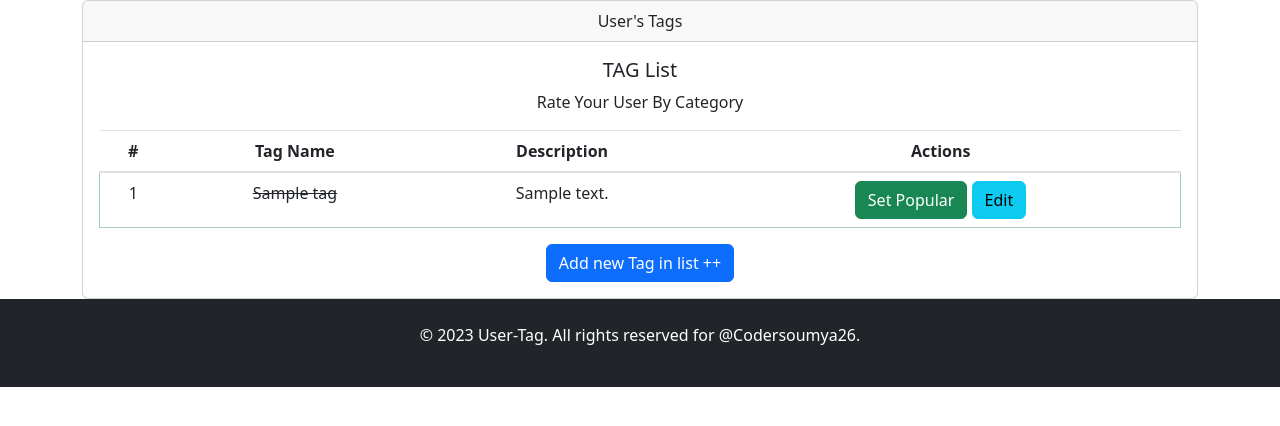
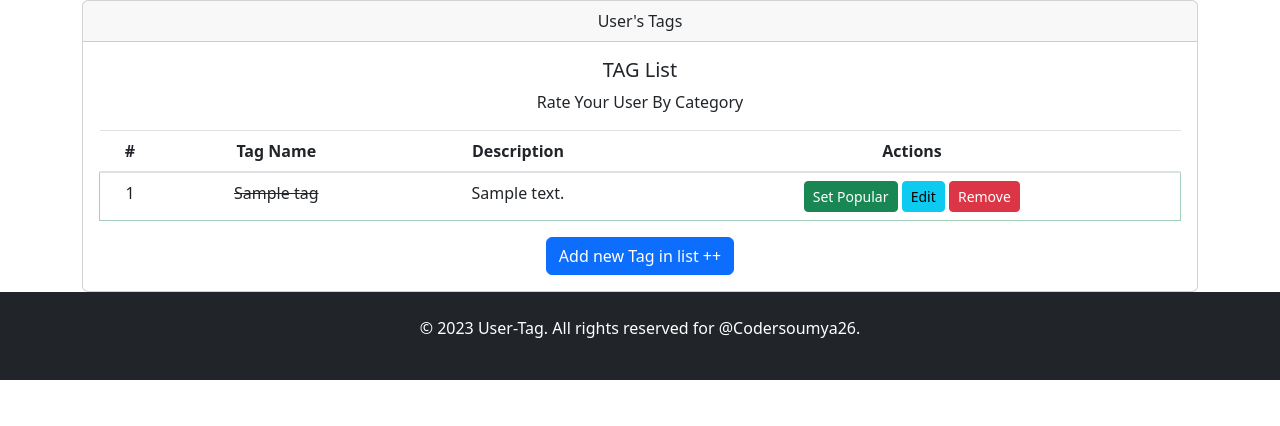
Before and after one commit to Codersoumya26/UserTag, a FastAPI app: template templates/home.html in a window 1280 px wide. Shown: the part 56-482 px from the top of the page. Run offline with FastAPI, Linux system fonts and the light colour scheme; the template is opened without the code that fills it: most values are stand-ins (such as "Sample title", 1, 10 or a date in 2020); some libraries are stand-ins or nearby versions.

Commit message:
Update CSS classes

```diff
--- a/templates/edit-tag.html
+++ b/templates/edit-tag.html
@@ -18,9 +18,9 @@
                               required>{{tag.description}}
                     </textarea>
                 </div>
-                <button type="submit" class="btn btn-primary">Edit Tag </button>
+                <button type="submit" class="btn btn-primary btn-sm">Edit Tag </button>
                 <button onclick="window.location.href='/tags/delete/{{tag.id}}'"
-                        type="button" class="btn btn-danger"> Delete Tag </button>
+                        type="button" class="btn btn-danger btn-sm"> Delete Tag </button>
             </form>
         </div>
     </div>
--- a/templates/home.html
+++ b/templates/home.html
@@ -29,11 +29,13 @@
                     <td> {{ tag.description }} </td>
                     <td>
                         <button onclick="window.location.href='/tags/popular/{{tag.id}}'"
-                                type="button" class="btn btn-success"> Dislike </button>
+                                type="button" class="btn btn-success btn-sm"> Dislike </button>
                         <button onclick="window.location.href='/tags/edit-tag/{{tag.id}}'"
-                                type="button" class="btn btn-info">
+                                type="button" class="btn btn-info btn-sm">
                             Edit
                         </button>
+                        <button onclick="window.location.href='/tags/delete/{{tag.id}}'"
+                                type="button" class="btn btn-danger btn-sm"> Remove </button>
                     </td>
                 </tr>
                 {% else %}
@@ -43,11 +45,13 @@
                     <td> {{ tag.description }} </td>
                     <td>
                         <button onclick="window.location.href='/tags/popular/{{tag.id}}'"
-                                type="button" class="btn btn-success"> Set Popular </button>
+                                type="button" class="btn btn-success btn-sm"> Set Popular </button>
                         <button onclick="window.location.href='/tags/edit-tag/{{tag.id}}'"
-                                type="button" class="btn btn-info">
+                                type="button" class="btn btn-info btn-sm">
                             Edit
                         </button>
+                        <button onclick="window.location.href='/tags/delete/{{tag.id}}'"
+                                type="button" class="btn btn-danger btn-sm"> Remove </button>
                     </td>
                 </tr>
                 {% endif %}
--- a/templates/navbar.html
+++ b/templates/navbar.html
@@ -18,8 +18,8 @@
             <li class="nav-item">
               <a class="nav-link" href="/auth/register">Register</a>
             </li>
-            <li class="nav-item m-1">
-              <a type="button" class="btn btn-outline-light" href="/auth/logout">Logout</a>
+            <li class="nav-item">
+              <a class="nav-link" href="/auth/logout">Logout</a>
             </li>
           {% else %}
             <li class="nav-item">
```
